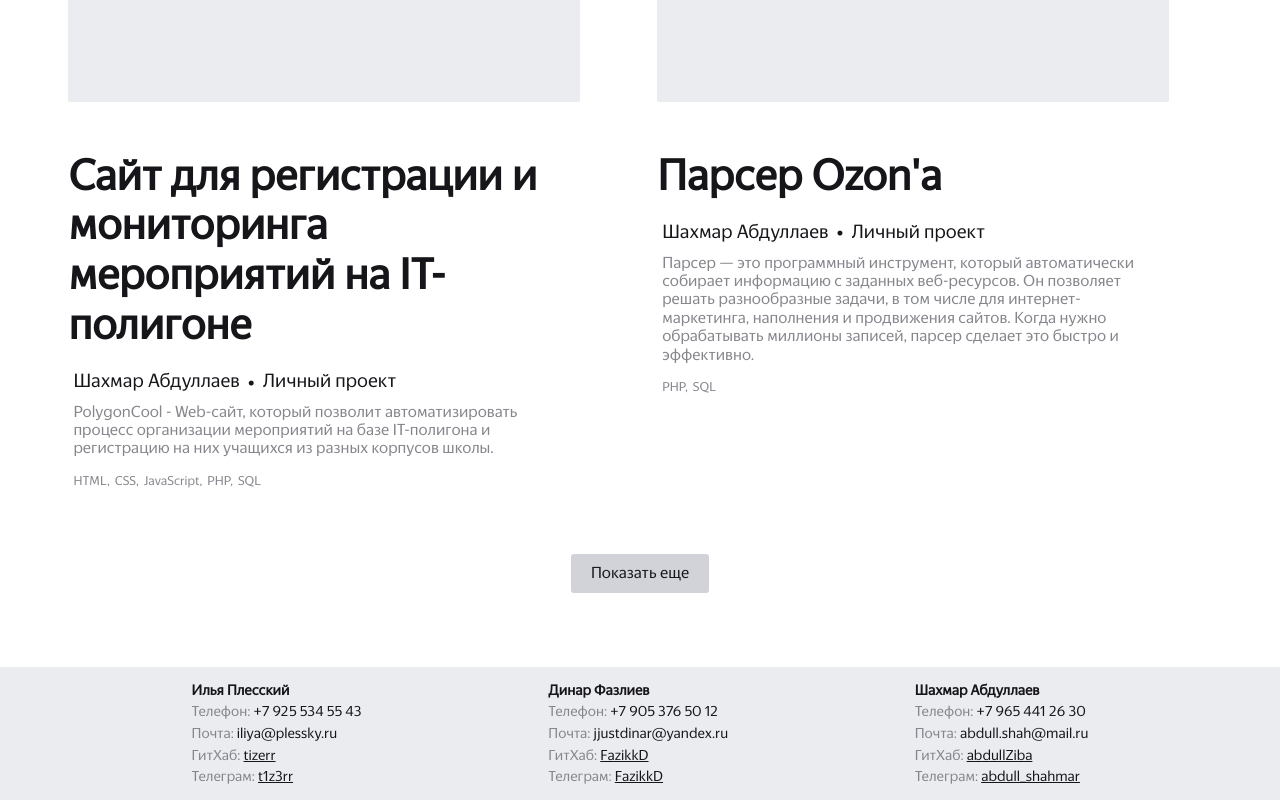
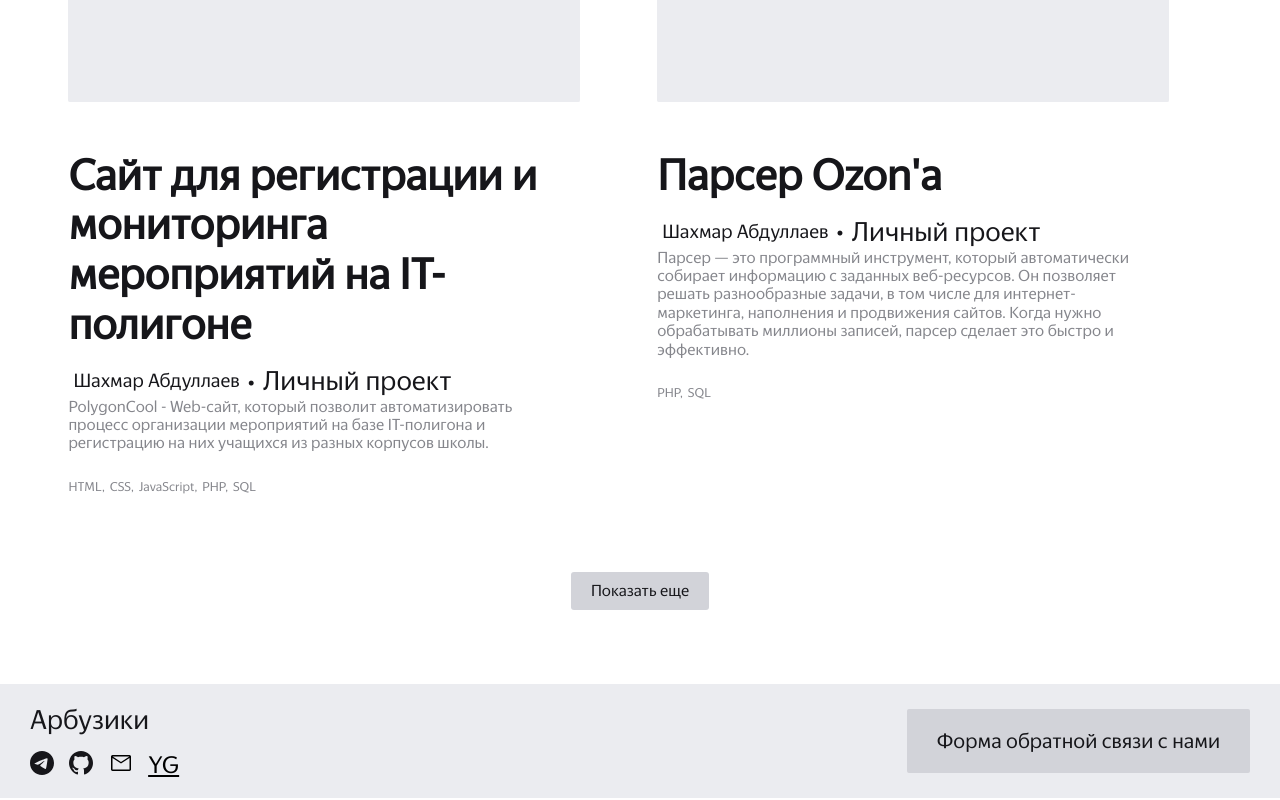
Before and after one commit to tizerr/portfoliodiploma, a React (Create React App) app: page /projects in a window 1280 px wide. Shown: the part 362-1162 px from the top of the page. Built offline with nearby package versions, Linux system fonts and the light colour scheme.

Commit message:
Переделал футер и перенес кнопку обратной связи

```diff
--- a/src/components/FeedbackModul/styles.module.css
+++ b/src/components/FeedbackModul/styles.module.css
@@ -1,9 +1,9 @@
 .feedbackButton {
   border: none;
   background: var(--bgButtonColor);
-  padding: 28px 58px;
+  padding: 20px 30px;
   border-radius: 2px;
-  font-size: 20px;
+  font-size: 1.3rem;
   font-weight: 500;
   color: var(--fontMainColor);
 }
--- a/src/components/Footer/Footer.jsx
+++ b/src/components/Footer/Footer.jsx
@@ -2,14 +2,45 @@ import styles from "./styles.module.css";
 import classNames from "classnames";
 import { footerMembers } from "../../mock/footerMembers";
 import { FooterItem } from "../FooterItem/FooterItem";
+import { FeedbackModul } from "../FeedbackModul/FeedbackModul";
+import telegram from '../../img/telegram-icon.svg'
+import github from '../../img/github-icon.svg'
+import mail from '../../img/mail_icon.svg'
 
 function Footer(props) {
   console.log(footerMembers);
   return (
     <footer className={classNames(styles.footer)}>
-      {footerMembers.map((person, key) => (
+      <div>
+        <p>Арбузики</p>
+        <div className={styles.links}>
+          <a href="">
+            <div className={styles.imgBlock}>
+              <img src={telegram} alt=""/>
+            </div>
+          </a>
+          <a href="">
+            <div className={styles.imgBlock}>
+              <img src={github} alt=""/>
+            </div>
+          </a>
+          <a href="">
+            <div className={styles.imgBlock}>
+              <img src={mail} alt=""/>
+            </div>
+          </a>
+          <a href="">
+            YG
+          </a>
+        </div>
+      </div>
+      <div className={styles.feedback}>
+        <button className={styles.egg}>Посхалка</button>
+        <FeedbackModul/>
+      </div>
+            {/*{footerMembers.map((person, key) => (
         <FooterItem key={key} info={person} />
-      ))}
+      ))}*/}
     </footer>
   );
 }
--- a/src/components/Footer/styles.module.css
+++ b/src/components/Footer/styles.module.css
@@ -1,11 +1,55 @@
 p {
-  margin: 5px;
+  margin: 0 0 15px 0;
+  font-size: 1.7rem;
+  text-align: left;
+  padding-right: 30px;
+}
+
+a {
+  font-size: 1.5rem;
+  color: black;
 }
 
 .footer {
-  margin: 4rem 0 0 0 ;
-  padding: 10px;
+  margin: 4rem 0 0 0;
+  padding: 20px 30px;
   display: flex;
-  justify-content: space-evenly;
+  justify-content: space-between;
+  align-items: center;
   background: var(--bgHeaderColor);
 }
+
+.links {
+  display: flex;
+  justify-content: space-between;
+}
+
+.links > * {
+/*  margin: 0 20px 0 0;*/
+}
+
+.feedback {
+  display: flex;
+  justify-content: flex-end;
+}
+
+.egg {
+  opacity: 0;
+  cursor: pointer;
+  transition: all 500ms ease-in 0s;
+  margin: 0 10px 0 0;
+}
+
+.egg:hover {
+  opacity: 1;
+}
+
+.imgBlock {
+  width: 1.5rem;
+}
+
+.imgBlock img {
+  display: block;
+  width: 100%;
+  height: auto;
+}
```
Also changed, not shown: src/img/mail_icon.svg (added).
